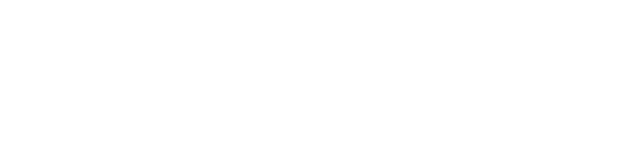
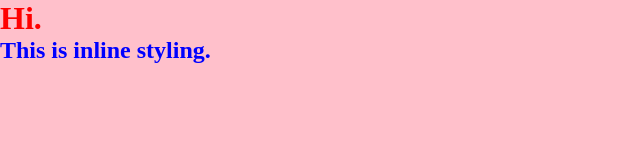
Before and after one commit to mrqrvly/css-reintroduction, a plain HTML site: page index.html in a window 1280 px wide. Shown: the whole page, without its empty margins (0-640 px from the left). Drawn offline with Linux system fonts and the light colour scheme.

Commit message:
added external style sheet, added styles folder

```diff
--- a/index.html
+++ b/index.html
@@ -1,9 +1,16 @@
 <!DOCTYPE html>
 <html>
 <head>
-	<title></title>
+	<title>htmlCSSReintroduction</title>
+  <link rel="stylesheet" type="text/css" href="styles/style.css">
+  <style type="text/css">
+    h1 {
+      color: red;
+    }
+  </style>
 </head>
 <body>
-
+  <h1>Hi.</h1>
+  <h2 style="color: blue;">This is inline styling.</h2>
 </body>
 </html>
--- a/sample.css
+++ b/styles/style.css
@@ -3,3 +3,7 @@
 	padding: 0;
 	box-sizing: border-box;
 }
+
+body {
+  background-color: pink;
+}
```
Also changed, not shown: sample_index.html (deleted, +0 -9 lines), 1 other file.
